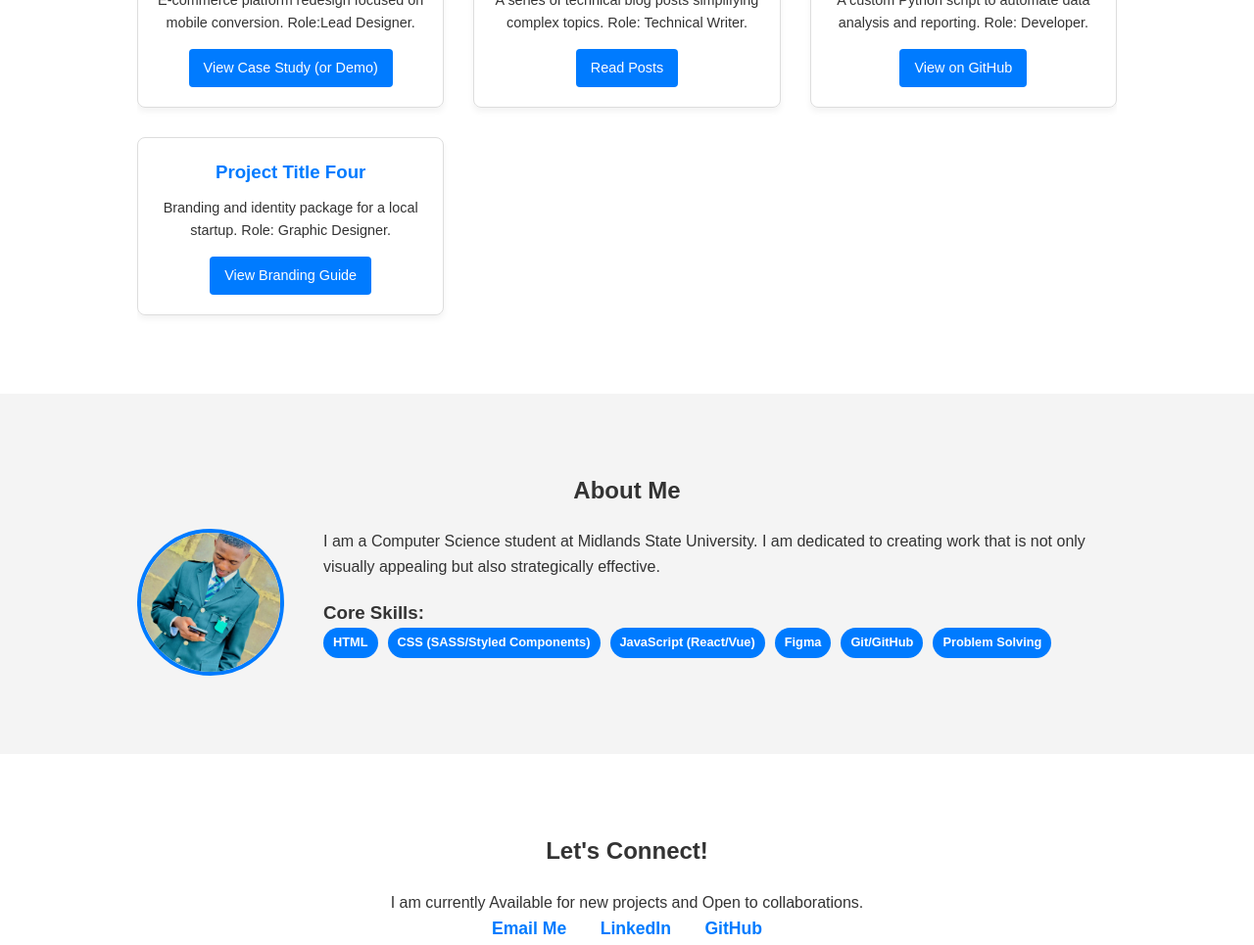
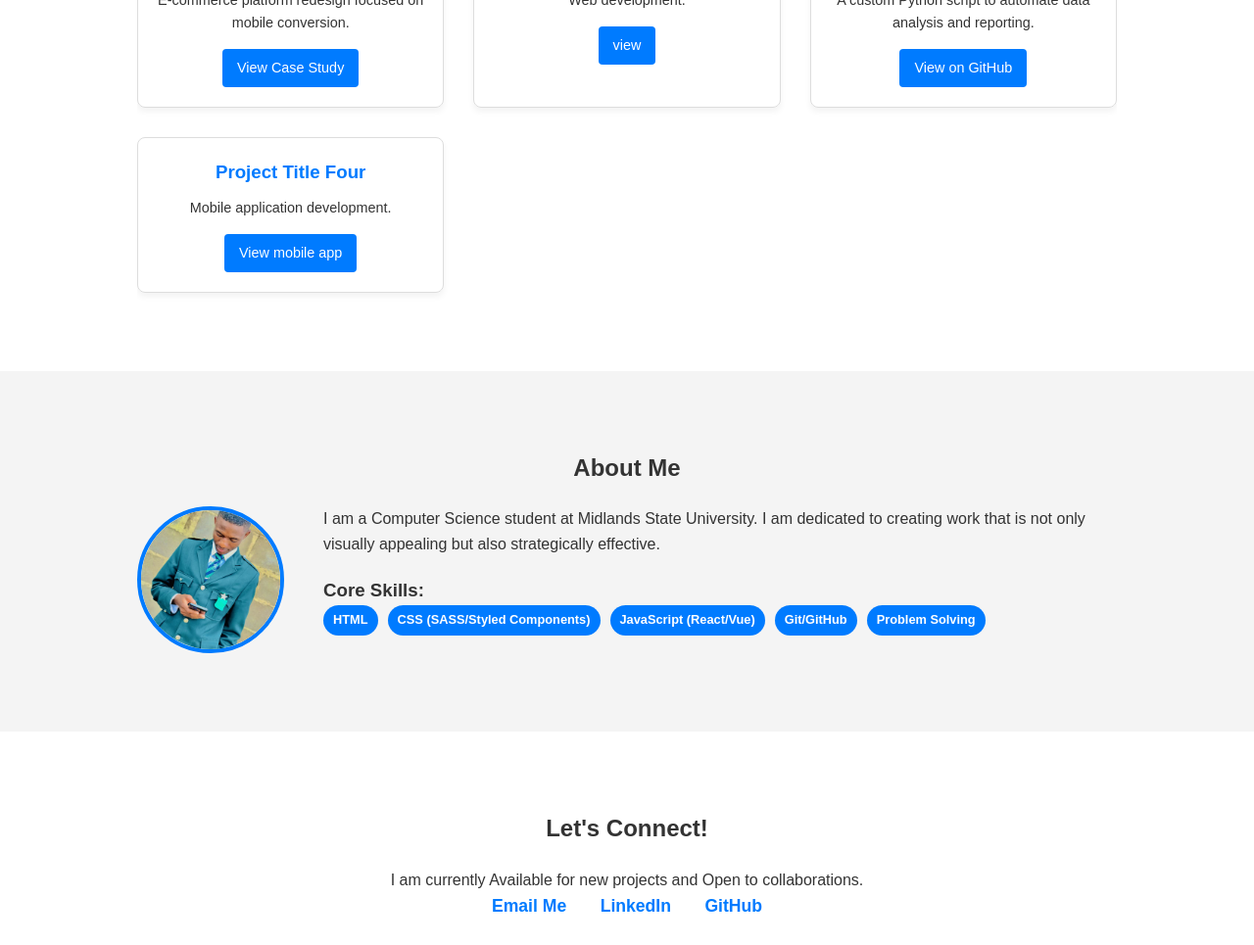
Before and after one commit to dzivatawanda147-creator/Tawaz, a plain HTML site: page index.html in a window 1280 px wide. Shown: the part 652-1617 px from the top of the page at 98% size. Drawn offline with Linux system fonts and the light colour scheme.

Commit message:
Update index.html

```diff
--- a/index.html
+++ b/index.html
@@ -21,7 +21,7 @@
 
     <section id="hero">
         <div class="container">
-            <h1>Hi, I'm Tawanda Dziva</h1>
+            <h1>I'm Tawanda Dziva</h1>
             <p>A Computer Science student at Midlands State University.</p>
         </div>
     </section>
@@ -33,26 +33,26 @@
 
                 <div class="project-card">
                     <h3>Project Title One</h3>
-                    <p>E-commerce platform redesign focused on mobile conversion. Role:Lead Designer.</p>
-                    <a href="#" target="_blank">View Case Study (or Demo)</a>
+                    <p>E-commerce platform redesign focused on mobile conversion.</p>
+                    <a href="#" target="_blank">View Case Study</a>
                 </div>
 
                 <div class="project-card">
                     <h3>Project Title Two</h3>
-                    <p>A series of technical blog posts simplifying complex topics. Role: Technical Writer.</p>
-                    <a href="#" target="_blank">Read Posts</a>
+                    <p>Web development.</p>
+                    <a href="#" target="_blank">view</a>
                 </div>
 
                 <div class="project-card">
                     <h3>Project Title Three</h3>
-                    <p>A custom Python script to automate data analysis and reporting. Role: Developer.</p>
+                    <p>A custom Python script to automate data analysis and reporting.</p>
                     <a href="#" target="_blank">View on GitHub</a>
                 </div>
 
                 <div class="project-card">
                     <h3>Project Title Four</h3>
-                    <p>Branding and identity package for a local startup. Role: Graphic Designer.</p>
-                    <a href="#" target="_blank">View Branding Guide</a>
+                    <p>Mobile application development.</p>
+                    <a href="#" target="_blank">View mobile app</a>
                 </div>
 
             </div>
@@ -76,7 +76,6 @@
                             <li>HTML</li>
                             <li>CSS (SASS/Styled Components)</li>
                             <li>JavaScript (React/Vue)</li>
-                            <li>Figma</li>
                             <li>Git/GitHub</li>
                             <li>Problem Solving</li>
                         </ul>
@@ -93,7 +92,7 @@
             <div class="contact-info">
                 <a href="dzivatawanda147@gmail.com">Email Me</a>
                 <a href="https://linkedin.com/in/yourprofile" target="_blank">LinkedIn</a>
-                <a href="https://github.com/yourprofile" target="_blank">GitHub</a>
+                <a href="https://github.com/dzivatawanda147-creator/Tawaz" target="_blank">GitHub</a>
             </div>
         </div>
     </section>
```
